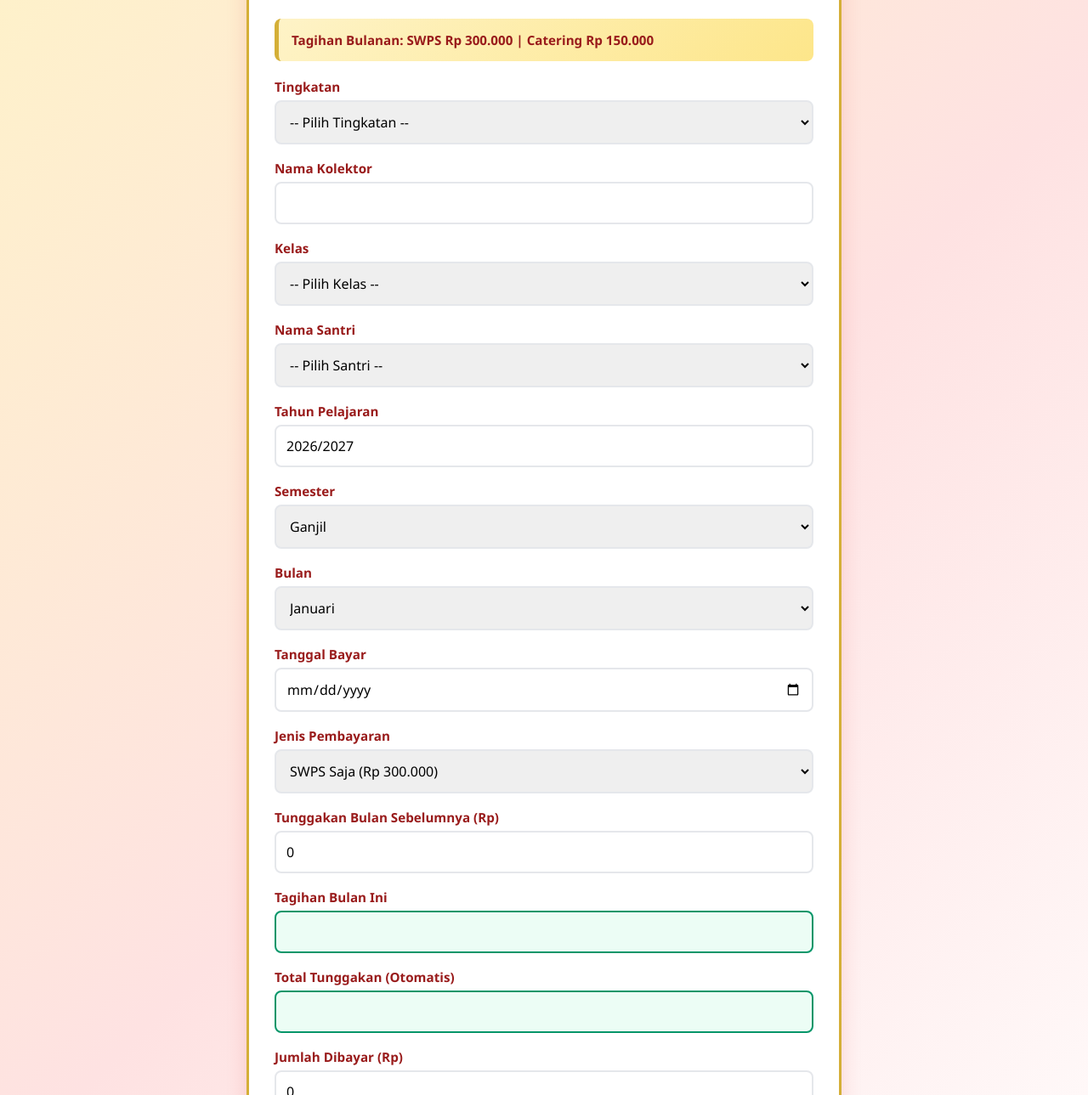
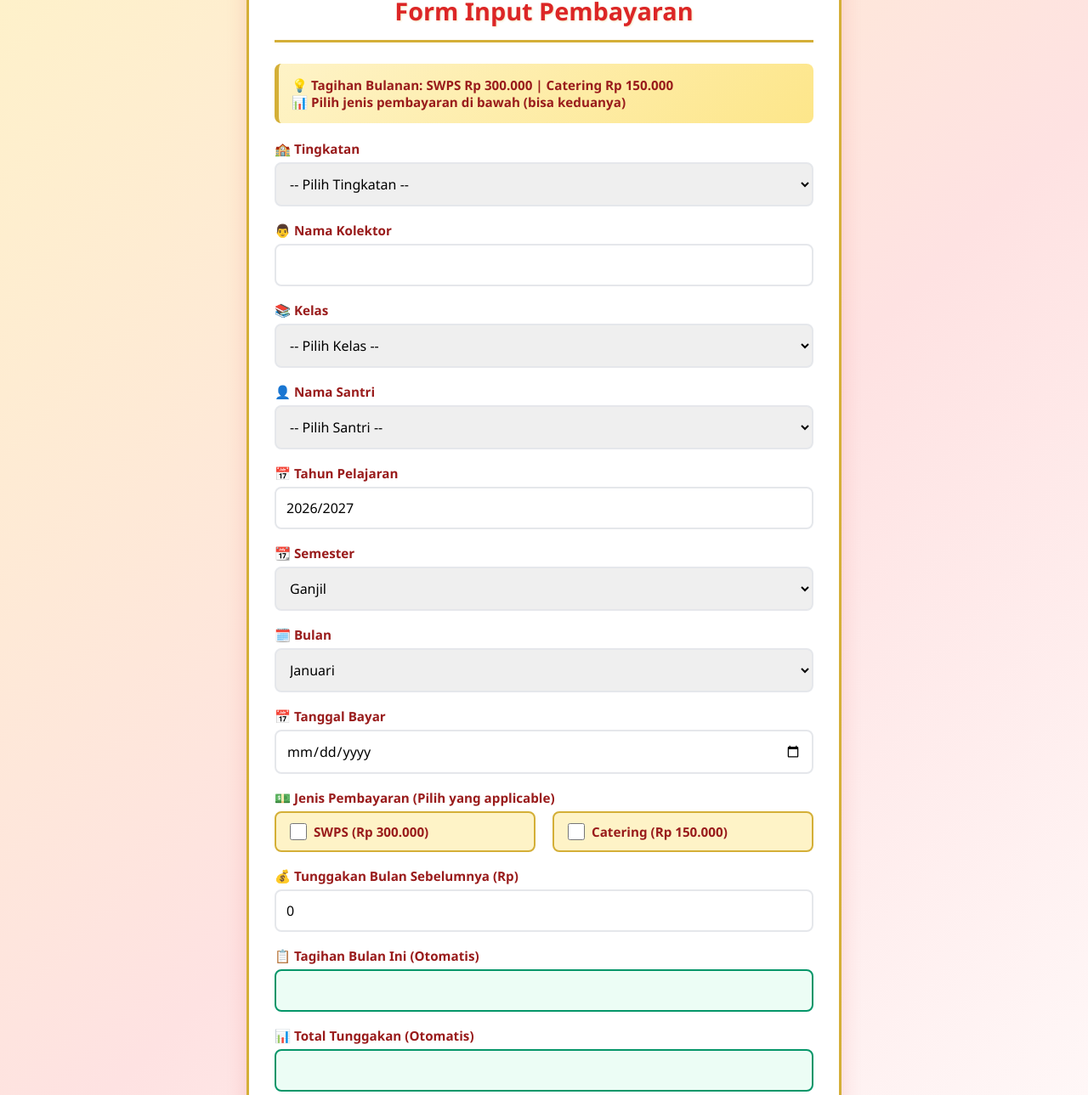
Before and after one commit to yayasandarulfalah313-ship-it/kolektor-hebat, a plain HTML site: page index.html in a window 1280 px wide. Shown: the part 184-1473 px from the top of the page at 85% size. Drawn offline with Linux system fonts and the light colour scheme.

Commit message:
Update index.html

```diff
--- a/index.html
+++ b/index.html
@@ -9,51 +9,63 @@
 <body>
     <div class="container">
         <div class="nav-links">
-            <a href="index.html">Input Pembayaran</a> | <a href="admin.html">Admin (Tambah Santri)</a>
+            <a href="index.html" class="active">💰 Input Pembayaran</a>
+            <a href="admin.html">⚙️ Admin Panel</a>
+            <a href="#" id="logoutBtn">🚪 Logout</a>
         </div>
-        <h2>Form Input Pembayaran</h2>
+
+        <h2><span class="icon">💳</span>Form Input Pembayaran</h2>
+
         <div class="info-box">
-            Tagihan Bulanan: SWPS Rp 300.000 | Catering Rp 150.000
+            💡 Tagihan Bulanan: SWPS Rp 300.000 | Catering Rp 150.000<br>
+            📊 Pilih jenis pembayaran di bawah (bisa keduanya)
         </div>
+
         <form id="paymentForm">
             <div class="form-group">
-                <label>Tingkatan</label>
+                <label>🏫 Tingkatan</label>
                 <select id="tingkat" required>
                     <option value="">-- Pilih Tingkatan --</option>
-                    <option value="MA">MA</option>
-                    <option value="MTs">MTs</option>
-                    <option value="SMP">SMP</option>
+                    <option value="MA">MA (Madrasah Aliyah)</option>
+                    <option value="MTs">MTs (Madrasah Tsanawiyah)</option>
+                    <option value="SMP">SMP (Sekolah Menengah Pertama)</option>
                 </select>
             </div>
+
             <div class="form-group">
-                <label>Nama Kolektor</label>
+                <label>👨‍ Nama Kolektor</label>
                 <input type="text" id="kolektor" readonly>
             </div>
+
             <div class="form-group">
-                <label>Kelas</label>
+                <label>📚 Kelas</label>
                 <select id="kelas" required>
                     <option value="">-- Pilih Kelas --</option>
                 </select>
             </div>
+
             <div class="form-group">
-                <label>Nama Santri</label>
+                <label>👤 Nama Santri</label>
                 <select id="namaSantri" required>
                     <option value="">-- Pilih Santri --</option>
                 </select>
             </div>
+
             <div class="form-group">
-                <label>Tahun Pelajaran</label>
+                <label>📅 Tahun Pelajaran</label>
                 <input type="text" id="tahunPelajaran" value="2026/2027" required>
             </div>
+
             <div class="form-group">
-                <label>Semester</label>
+                <label>📆 Semester</label>
                 <select id="semester" required>
                     <option value="Ganjil">Ganjil</option>
                     <option value="Genap">Genap</option>
                 </select>
             </div>
+
             <div class="form-group">
-                <label>Bulan</label>
+                <label>🗓️ Bulan</label>
                 <select id="bulan" required>
                     <option value="Januari">Januari</option>
                     <option value="Februari">Februari</option>
@@ -69,44 +81,58 @@
                     <option value="Desember">Desember</option>
                 </select>
             </div>
+
             <div class="form-group">
-                <label>Tanggal Bayar</label>
+                <label>📅 Tanggal Bayar</label>
                 <input type="date" id="tanggalBayar" required>
             </div>
+
             <div class="form-group">
-                <label>Jenis Pembayaran</label>
-                <select id="jenisPembayaran" required>
-                    <option value="SWPS">SWPS Saja (Rp 300.000)</option>
-                    <option value="Catering">Catering Saja (Rp 150.000)</option>
-                    <option value="SWPS + Catering">SWPS + Catering (Rp 450.000)</option>
-                </select>
+                <label>💵 Jenis Pembayaran (Pilih yang applicable)</label>
+                <div class="checkbox-group">
+                    <div class="checkbox-item">
+                        <input type="checkbox" id="swps" value="SWPS">
+                        <label for="swps">SWPS (Rp 300.000)</label>
+                    </div>
+                    <div class="checkbox-item">
+                        <input type="checkbox" id="catering" value="Catering">
+                        <label for="catering">Catering (Rp 150.000)</label>
+                    </div>
+                </div>
             </div>
+
             <div class="form-group">
-                <label>Tunggakan Bulan Sebelumnya (Rp)</label>
+                <label>💰 Tunggakan Bulan Sebelumnya (Rp)</label>
                 <input type="number" id="tunggakanAwal" value="0" min="0" required>
             </div>
+
             <div class="form-group">
-                <label>Tagihan Bulan Ini</label>
+                <label>📋 Tagihan Bulan Ini (Otomatis)</label>
                 <input type="text" id="tagihanBulanIni" class="calculated" readonly>
             </div>
+
             <div class="form-group">
-                <label>Total Tunggakan (Otomatis)</label>
+                <label>📊 Total Tunggakan (Otomatis)</label>
                 <input type="text" id="totalTunggakan" class="calculated" readonly>
             </div>
+
             <div class="form-group">
-                <label>Jumlah Dibayar (Rp)</label>
+                <label>💸 Jumlah Dibayar (Rp)</label>
                 <input type="number" id="jumlahDibayar" value="0" min="0" required>
             </div>
+
             <div class="form-group">
-                <label>Sisa Tunggakan (Otomatis)</label>
+                <label> Sisa Tunggakan (Otomatis)</label>
                 <input type="text" id="sisaTunggakan" class="calculated" readonly>
             </div>
+
             <div class="form-group">
-                <label>Keterangan</label>
-                <textarea id="keterangan" rows="2" placeholder="Opsional"></textarea>
+                <label> Keterangan</label>
+                <textarea id="keterangan" rows="2" placeholder="Catatan tambahan (opsional)"></textarea>
             </div>
-            <button type="submit" class="btn">Simpan Pembayaran</button>
-            <div id="loader" class="loader">Menyimpan data, mohon tunggu...</div>
+
+            <button type="submit" class="btn">💾 Simpan Pembayaran</button>
+            <div id="loader" class="loader">⏳ Menyimpan data, mohon tunggu...</div>
         </form>
     </div>
     <script src="data.js"></script>
```
